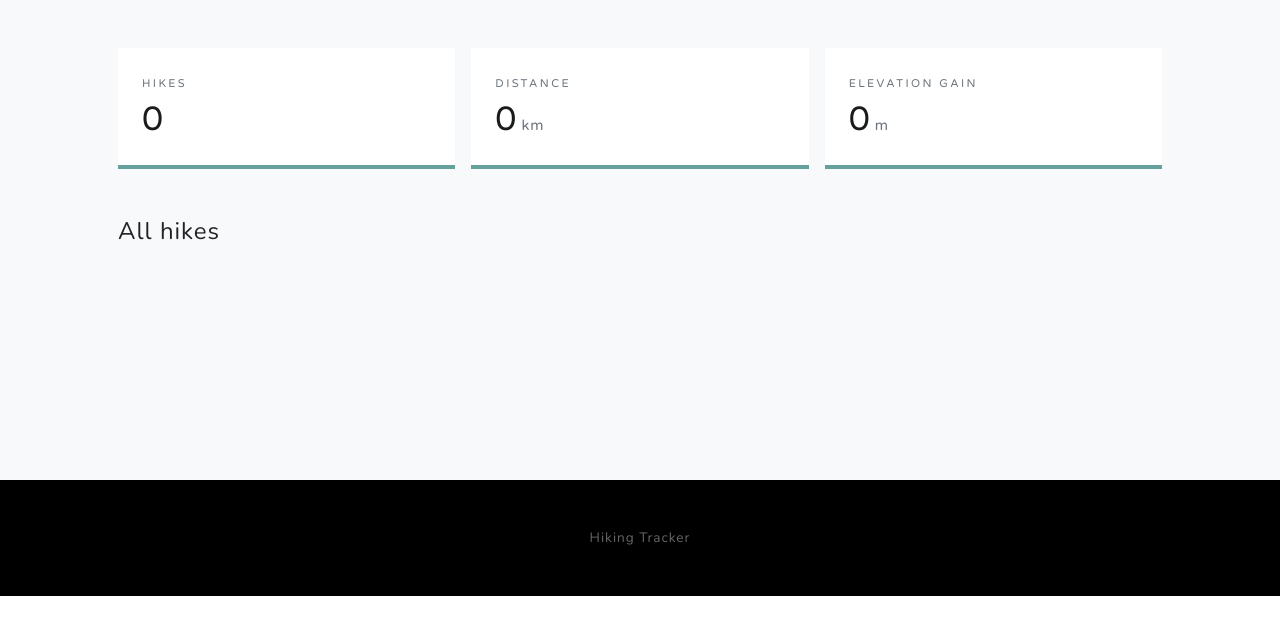
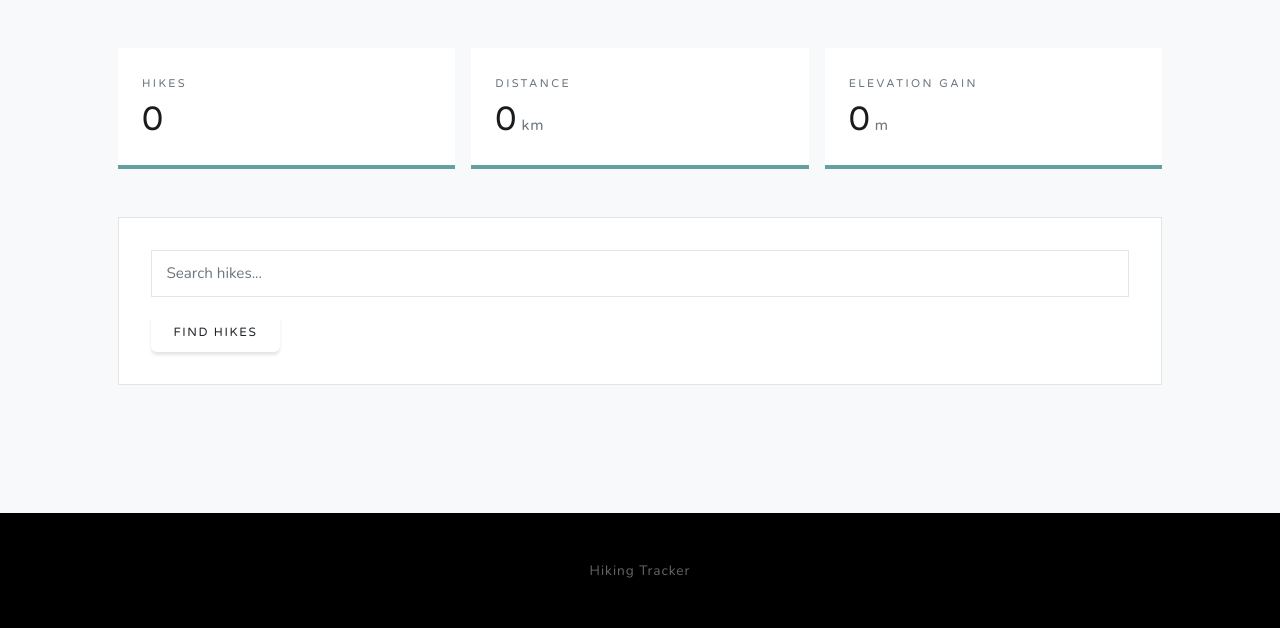
Before and after one commit to perehinets/hiking-tracker, a Django app: page /hikes/ in a window 1280 px wide. Shown: the part 96-724 px from the top of the page. Run offline with Django 5.2, Linux system fonts and the light colour scheme; the visitor is signed in with stand-in values (Sample User, id 1); data that the repository does not hold is empty; some libraries are stand-ins or nearby versions.

Commit message:
feat: implements search by  name

```diff
--- a/templates/tracker/hike_list.html
+++ b/templates/tracker/hike_list.html
@@ -1,4 +1,5 @@
 {% extends 'base.html' %}
+{% load crispy_forms_filters %}
 {% block content %}
   {% include 'includes/navbar.html' %}
   <!-- Masthead-->
@@ -28,10 +29,14 @@
         </div>
       </div>
       <!-- List heading-->
-      <div class="d-flex justify-content-between align-items-center mb-4">
-        <div>
-          <h2 class="h4 mb-0">All hikes</h2>
-        </div>
+      <div class="row gx-0 gy-0 mb-5">
+        <form action="" method="get" class="form-panel">
+          <div class="col-mb-6">
+            {{ search_form|crispy }}</div>
+          <div class="col-mb-6">
+            <input type="submit" value="Find Hikes" class="btn btn-toolbar btn-app">
+          </div>
+        </form>
       </div>
       <!-- Hike list - one card per hike-->
       <div class="row gx-3 gy-3">
--- a/tracker/forms.py
+++ b/tracker/forms.py
@@ -24,3 +24,15 @@ class RouteCreationForm(forms.ModelForm):
     class Meta:
         model = Route
         fields = "__all__"
+
+
+class HikeSearchForm(forms.Form):
+    hike = forms.CharField(
+        max_length=255,
+        required=False,
+        label="",
+        widget=forms.TextInput(
+            attrs={
+                "placeholder": "Search hikes...",}
+        ),
+    )
--- a/tracker/views.py
+++ b/tracker/views.py
@@ -7,7 +7,7 @@ from django.db.models import Sum
 from django.shortcuts import render, redirect
 from django.urls import reverse_lazy
 from django.views import View, generic
-from tracker.forms import HikeCreationForm, RouteCreationForm
+from tracker.forms import HikeCreationForm, RouteCreationForm, HikeSearchForm
 
 from tracker.models import Hike, Route, Hiker
 
@@ -52,21 +52,38 @@ class ProfileView(LoginRequiredMixin, generic.ListView):
 class HikeListView(LoginRequiredMixin, generic.ListView):
     model = Hike
     paginate_by = 6
-    all_hikes = Hike.objects.all().count()
-    all_distances = Hike.objects.aggregate(
-        total=Sum("route__distance")
-    )["total"] or 0
 
-    all_elevations = Hike.objects.aggregate(
-        total=Sum("route__elevation")
-    )["total"] or 0
-    extra_context = {
-        "today": datetime.date.today(),
-        "all_hikes": all_hikes,
-        "all_distances": all_distances,
-        "all_elevations": all_elevations,
-    }
 
+    def get_context_data(self, *, object_list=None, **kwargs):
+        context = super(HikeListView, self).get_context_data(**kwargs)
+        model = self.request.GET.get("model", "")
+
+        all_hikes = Hike.objects.all().count()
+        all_distances = Hike.objects.aggregate(
+            total=Sum("route__distance")
+        )["total"] or 0
+
+        all_elevations = Hike.objects.aggregate(
+            total=Sum("route__elevation")
+        )["total"] or 0
+        context["today"] = datetime.date.today()
+        context["all_hikes"] = all_hikes
+        context["all_distances"] = all_distances
+        context["all_elevations"] = all_elevations
+        context["search_form"] = HikeSearchForm(
+            initial={"model": model}
+        )
+        return context
+
+
+    def get_queryset(self):
+        queryset = Hike.objects.all()
+        form = HikeSearchForm(self.request.GET)
+        if form.is_valid():
+            return queryset.filter(
+                name__icontains=form.cleaned_data["hike"]
+            )
+        return queryset
 
 class HikeDetailView(LoginRequiredMixin, generic.DetailView):
     model = Hike
```
